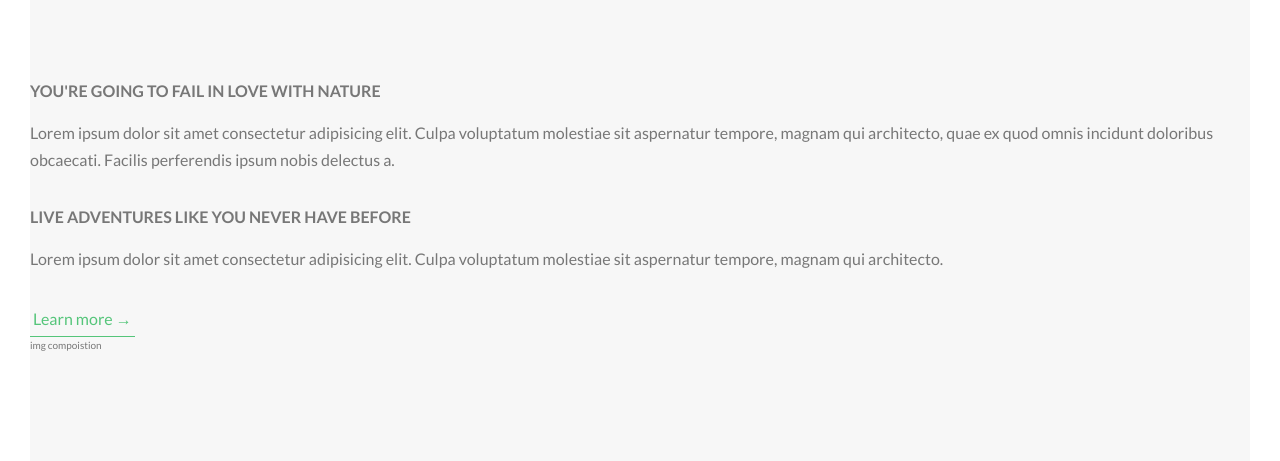
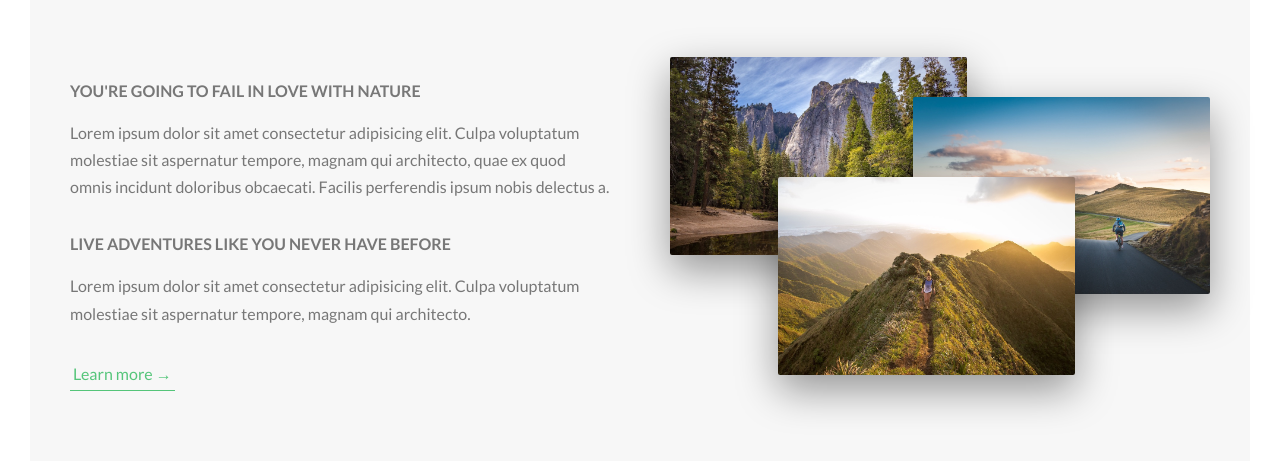
Before and after one commit to adi-peled/Natours, a website: page index.html in a window 1280 px wide. Shown: the part 903-1364 px from the top of the page. Drawn offline with Linux system fonts and the light colour scheme.

Commit message:
about section finish

```diff
--- a/index.html
+++ b/index.html
@@ -57,10 +57,82 @@
                     <a href="#" class="btn-text"> Learn more &rarr;</a>
                 </div>
                 <div class="col-1-of-2">
-                    img compoistion
+                    <div class="composition">
+                        <img src="img/nat-1-large.jpg" alt="Photo 1" class="composition__photo composition__photo--p1">
+                        <img src="img/nat-2-large.jpg" alt="Photo 2" class="composition__photo composition__photo--p2">
+                        <img src="img/nat-3-large.jpg" alt="Photo 3" class="composition__photo composition__photo--p3">
+                    </div>
                 </div>
             </div>
         </section>
+
+
+
+<!--
+        <section class="grid-test">
+            <div class="row">
+                <div class="col-1-of-2">
+                    Col 1 of 2
+                </div>
+                <div class="col-1-of-2">
+                    Col 1 of 2
+                </div>
+            </div>
+            <div class="row">
+                <div class="col-1-of-3">
+                    Col 1 of 3
+                </div>
+                <div class="col-1-of-3">
+                    Col 1 of 3
+                </div>
+                <div class="col-1-of-3">
+                    Col 1 of 3
+                </div>
+            </div>
+            <div class="row">
+                <div class="col-1-of-3">
+                    Col 1 of 3
+                </div>
+                <div class="col-2-of-3">
+                    Col 2 of 3
+                </div>
+            </div>
+            <div class="row">
+                <div class="col-1-of-4">
+                    Col 1 of 4
+                </div>
+                <div class="col-1-of-4">
+                    Col 1 of 4
+                </div>
+                <div class="col-1-of-4">
+                    Col 1 of 4
+                </div>
+                <div class="col-1-of-4">
+                    Col 1 of 4
+                </div>
+            </div>
+            <div class="row">
+                <div class="col-1-of-4">
+                    Col 1 of 4
+                </div>
+                <div class="col-1-of-4">
+                    Col 1 of 4
+                </div>
+                <div class="col-2-of-4">
+                    Col 2 of 4
+                </div>
+            </div>
+            <div class="row">
+                <div class="col-1-of-4">
+                    Col 1 of 4
+                </div>
+                <div class="col-3-of-4">
+                    Col 3 of 4
+                </div>
+            </div>
+        </section>
+        -->
+
     </main>
 </body>
 
--- /dev/null
+++ b/scss/cmps/_composition.scss
@@ -0,0 +1,40 @@
+.composition {
+
+    position: relative;
+
+    &__photo {
+        width: 55%;
+        box-shadow: 0 1.5rem 4rem rgba($color-black, .4);
+        border-radius: 2px;
+        position: absolute;
+        z-index: 10;
+        transition: all .2s;
+        outline-offset: 2rem;
+
+        &--p1 {
+            left: 0;
+            top: -2rem;
+        }
+
+        &--p2 {
+            right: 0;
+            top: 2rem;
+        }
+
+        &--p3 {
+            left: 20%;
+            top: 10rem;
+        }
+
+        &:hover {
+            outline: 1.5rem solid $color-primary;
+            transform: scale(1.05) translateY(-.5rem);
+            box-shadow: 0 2.5rem 4rem rgba($color-black, .5);
+            z-index: 20;
+        }
+    }
+
+    &:hover &__photo:not(:hover) {
+        transform: scale(.95);
+    }
+}
--- a/scss/main.scss
+++ b/scss/main.scss
@@ -12,6 +12,8 @@
 
 @import 'pages/home';
 @import 'cmps/button';
+@import 'cmps/composition';
 @import 'layout/header';
+@import 'layout/grid'
 
 // @import
```
Also changed, not shown: css/style.css.
